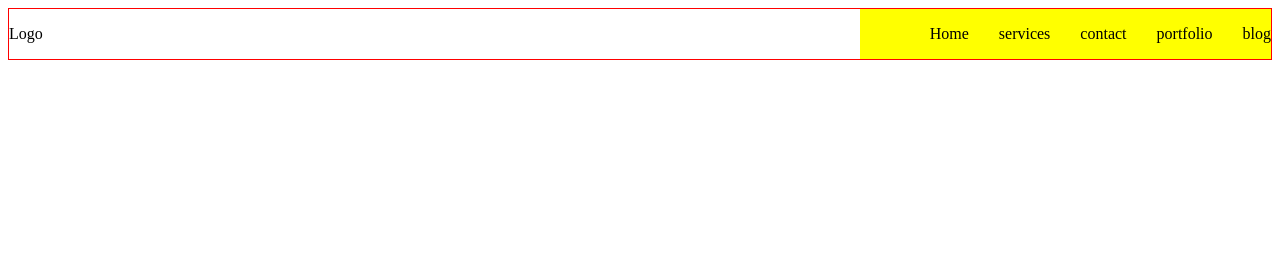
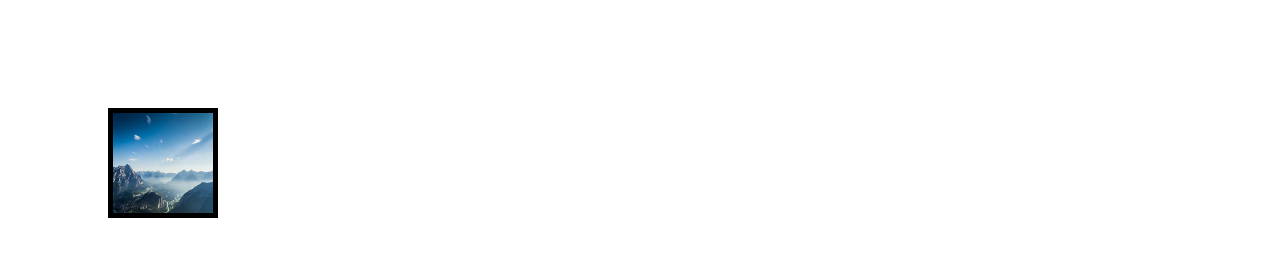
Before and after one commit to kapade-lokesh/Class-practice, a plain HTML site: page public/index.html in a window 1280 px wide. Drawn offline with Linux system fonts and the light colour scheme.

Commit message:
img-attributes

```diff
--- a/public/index.html
+++ b/public/index.html
@@ -6,43 +6,27 @@
     <title>Document</title>
     <link rel="shortcut icon" href="../public/assets/images/site.ico">
     <style>
-           header{
-             border: 1px solid red;
-             display: flex;
-             justify-content: space-between;
-             align-items: center;
-           }
+      img{
 
-           .navbar{
-             display: flex;
-             list-style: none;
-
-           }
-
-           li{
-             margin-left: 30px;
-           }
-
-           nav{
-              background-color: yellow;
-           }
+      }
     </style>
 </head>
  <body>
-         <header>
-              <div class="logo">
-                 Logo
-              </div>
+    <!-- image elements and its attributes -->
 
-              <nav>
-                  <ul class="navbar">
-                     <li>Home</li>
-                     <li>services</li>
-                     <li>contact</li>
-                     <li>portfolio</li>
-                     <li>blog</li>
-                  </ul>
-              </nav>
-         </header>
+     <!-- img: the element image is used to display pictorial data on webpage.
+
+     there are various attributes we can define to the img element
+     which are as follows:-
+        1] src : used to give path of the image.
+        2]height
+        3]width
+        4]alt : if image is not display then it is used to give the alternate msg on screen.
+        5]align : left,right
+        6]hspace : it defines horizontal padding with respect to image.
+        7]vspace : it defines the vertical padding with respect to image.
+        8]border : used to defines border to the image. -->
+
+      <img border="5" hspace="100" vspace="100" src="./assets/images/mountain.jpg" alt="mountain-image" height="100" width="100" align="left" />
  </body>
 </html>
```
